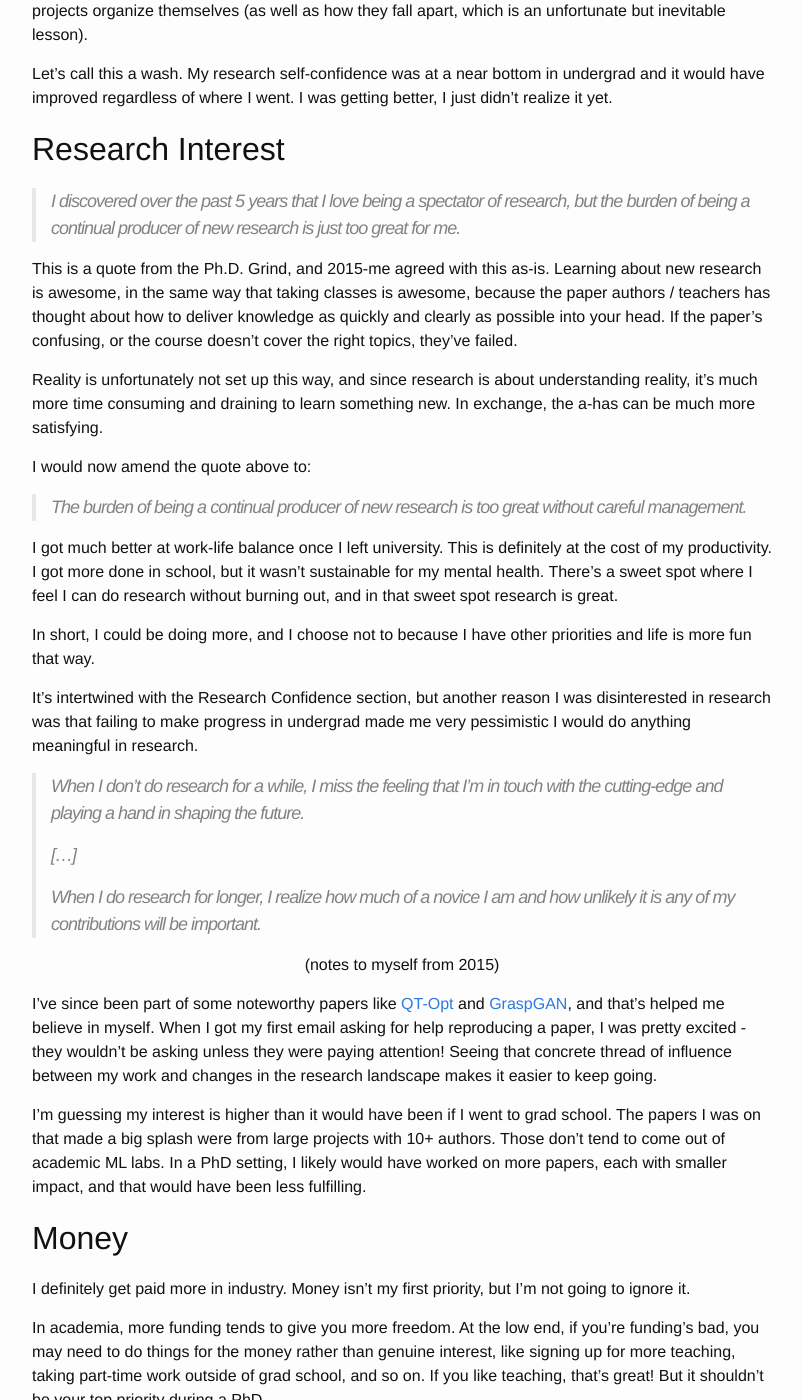
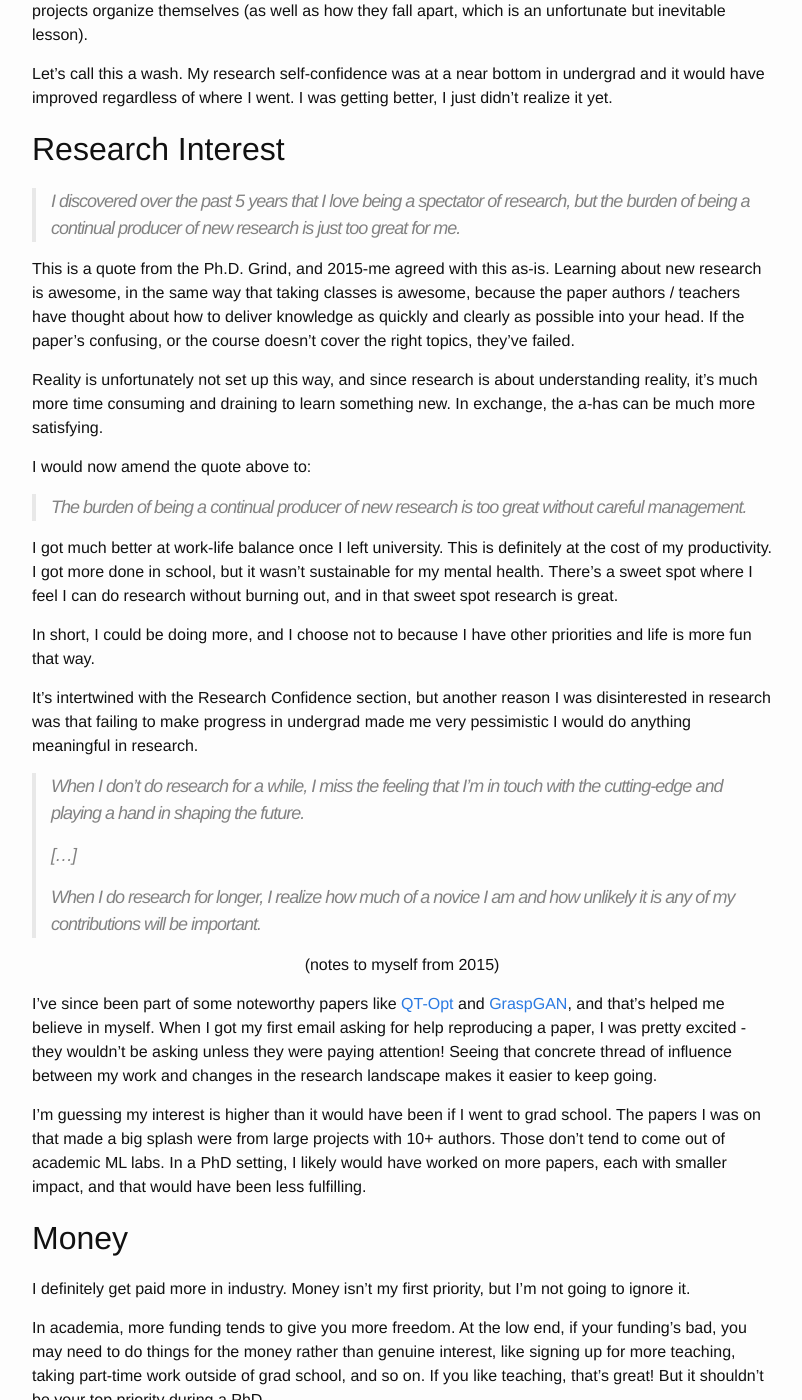
Before and after one commit to alexirpan/alexirpan.github.io, a Jekyll site: the page built from _posts/2021-03-14-grad-school-5years.markdown, in a window 1280 px wide and 1400 px high, scrolled down 1421 px. Shown: the whole window, without its empty margins (238-1040 px from the left). Built offline with Jekyll 4.4.1, drawn with Linux system fonts in a browser that asks for light colours; nearby versions of some CDN libraries; formulas are drawn with MathJax 3; some of the changed text lies outside the part shown.

Commit message:
Typo fixes

```diff
--- a/_posts/2021-03-14-grad-school-5years.markdown
+++ b/_posts/2021-03-14-grad-school-5years.markdown
@@ -90,7 +90,7 @@ Research Interest
 
 This is a quote from the Ph.D. Grind, and 2015-me agreed with this as-is.
 Learning about new research is awesome, in the same way that taking classes
-is awesome, because the paper authors / teachers has thought about how to
+is awesome, because the paper authors / teachers have thought about how to
 deliver knowledge as quickly and clearly as possible into your head.
 If the paper's confusing, or the course doesn't cover the right topics,
 they've failed.
@@ -149,7 +149,7 @@ Money
 I definitely get paid more in industry. Money isn't my first priority,
 but I'm not going to ignore it.
 
-In academia, more funding tends to give you more freedom. At the low end, if you're
+In academia, more funding tends to give you more freedom. At the low end, if your
 funding's bad, you may need to do things for the money rather than genuine interest,
 like signing up for more teaching, taking part-time work outside of grad school, and so on.
 If you like teaching, that's great! But it shouldn't be your top priority during a PhD.
```
